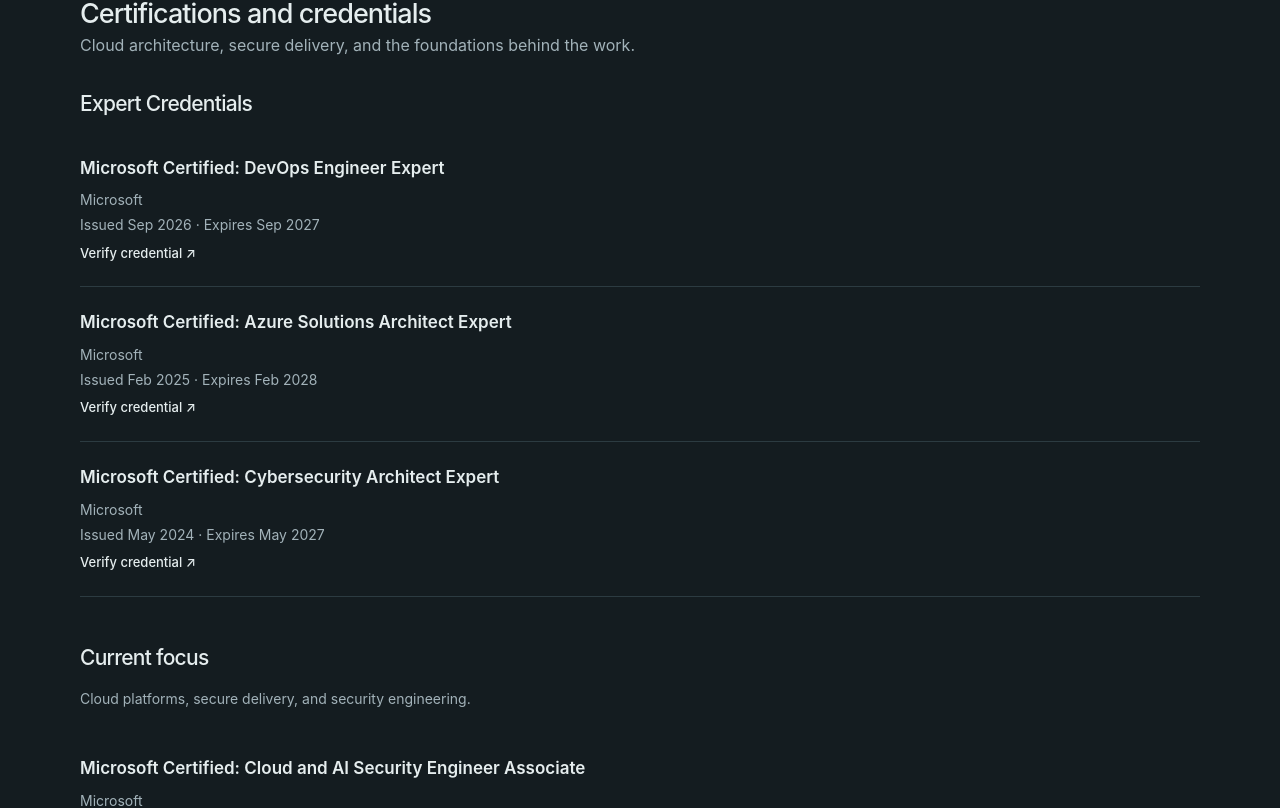
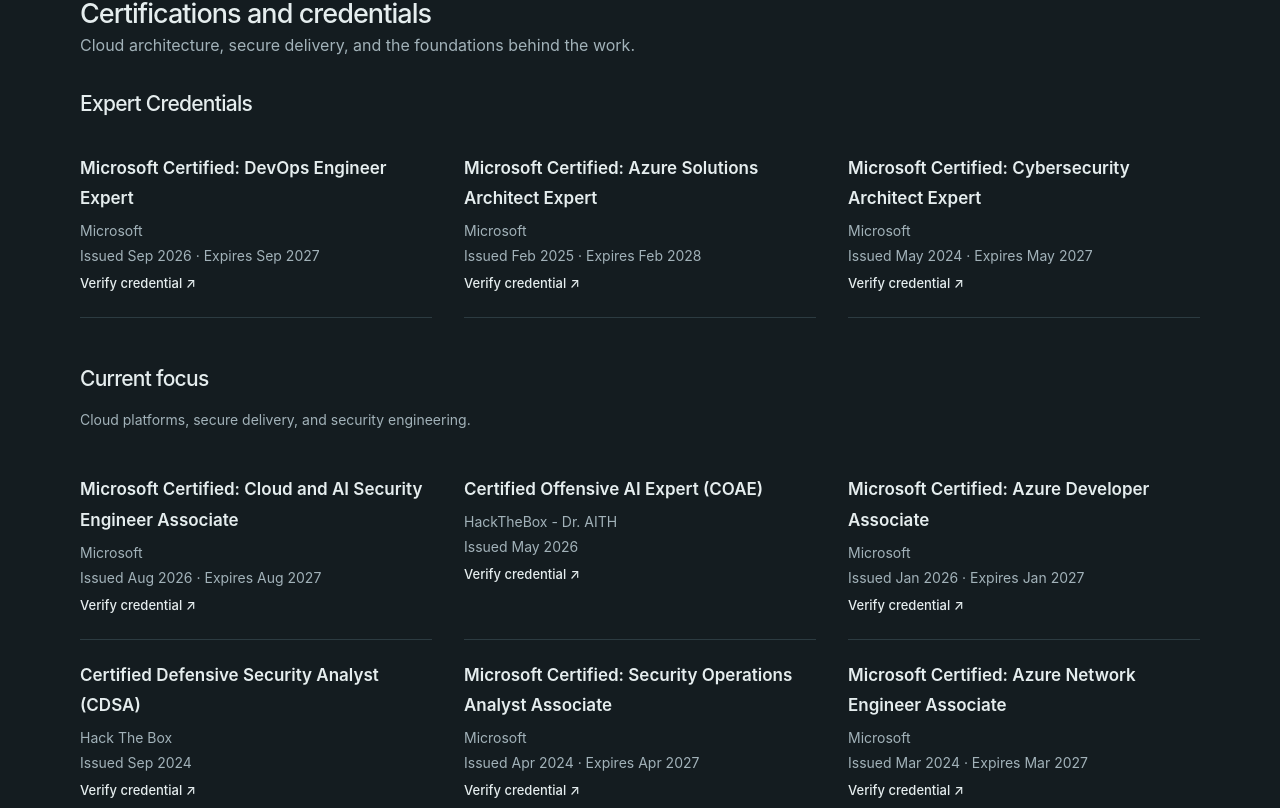
Before and after one commit to cyberproaustin/austindennis.dev, a Next.js app: page /expertise in a window 1280 px wide. Shown: the part 760-1568 px from the top of the page. Built offline with nearby package versions, Linux system fonts and the light colour scheme.

Commit message:
Lay out credentials in responsive columns

```diff
--- a/src/app/globals.css
+++ b/src/app/globals.css
@@ -371,11 +371,15 @@
   margin-bottom: 16px;
 }
 .credential-list {
+  display: grid;
+  grid-template-columns: repeat(auto-fit, minmax(min(100%, 18rem), 1fr));
+  column-gap: 32px;
   list-style: none;
   padding: 0;
   margin: 0;
 }
 .credential-list li {
+  min-width: 0;
   padding: 20px 0;
   border-bottom: 1px solid var(--border);
   overflow-wrap: anywhere;
```
